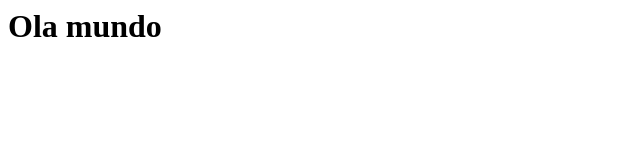
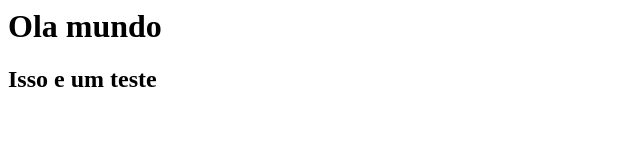
Before and after one commit to Jana690/projeto1, a plain HTML site: page index.html in a window 1280 px wide. Shown: the whole page, without its empty margins (0-640 px from the left). Drawn offline with Linux system fonts and the light colour scheme.

Commit message:
Add files via upload

```diff
--- a/index.html
+++ b/index.html
@@ -4,5 +4,6 @@
      </head>
      <body>
         <h1>Ola mundo</h1>
+        <h2>Isso e um teste</h2>
      </body>
   </html>
```
